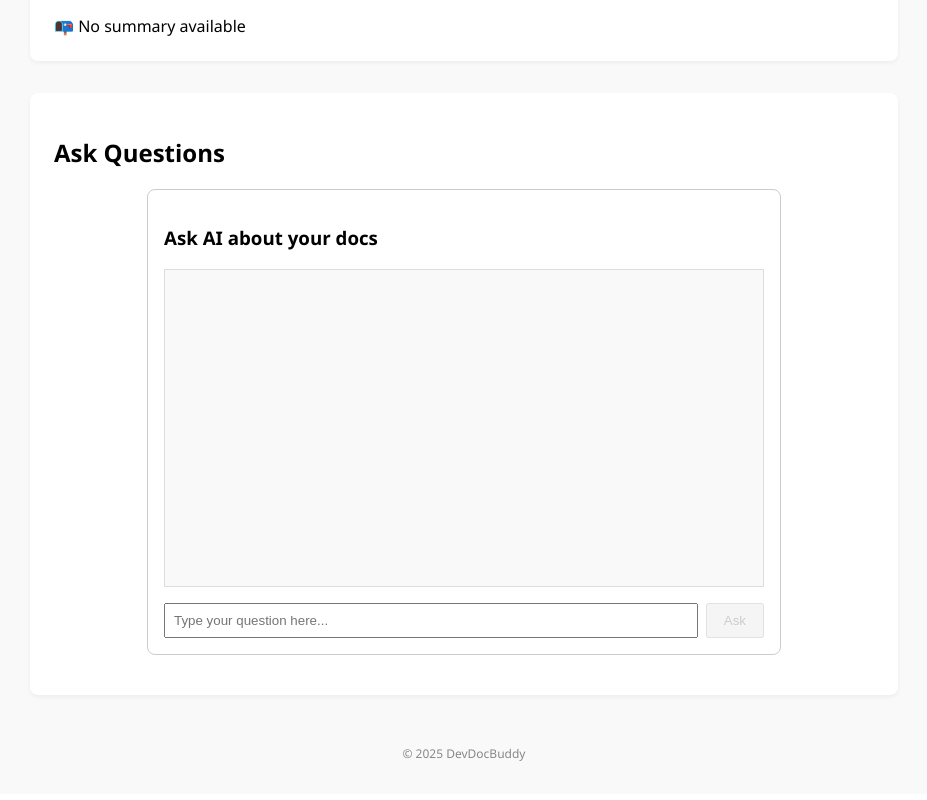
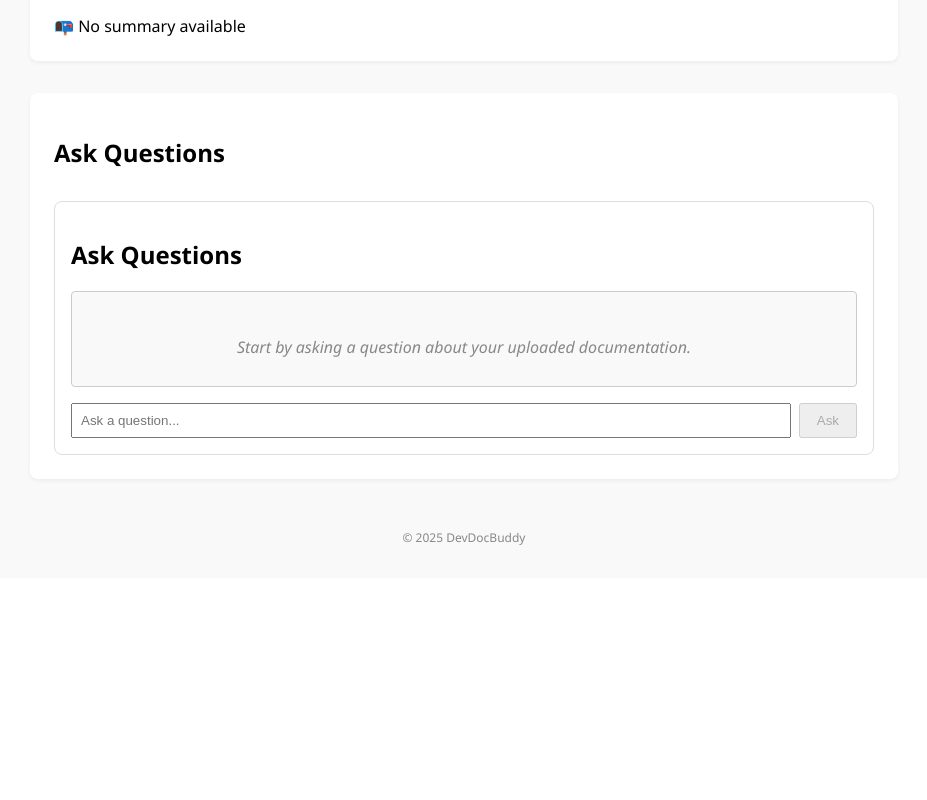
Before and after one commit to parthu34/DevDocBuddy, a Vue app in the folder frontend/: page / in a window 1280 px wide. Shown: the part 588-1388 px from the top of the page, without its empty margins (176-1103 px from the left). After the commit the page ends 1174 px from the top, so only its background shows below. Built offline with nearby package versions, Linux system fonts and the light colour scheme.

Commit message:
QAWidget simple dot loading animation

```diff
--- a/frontend/src/components/QAWidget.vue
+++ b/frontend/src/components/QAWidget.vue
@@ -1,22 +1,24 @@
 <template>
-  <div class="qa-widget">
-    <h3>Ask AI about your docs</h3>
+  <section class="qa-widget">
+    <h2>Ask Questions</h2>
 
     <div class="chat-window" ref="chatWindow">
+      <div v-if="messages.length === 0" class="empty-state">
+        <p>Start by asking a question about your uploaded documentation.</p>
+      </div>
+
       <div
         v-for="(msg, index) in messages"
         :key="index"
         :class="['message', msg.from]"
       >
-        <strong>{{ msg.from === 'user' ? 'You' : 'AI' }}:</strong>
-        <p>{{ msg.text }}</p>
+        <strong v-if="msg.from === 'user'">You:</strong>
+        <strong v-else>AI:</strong>
+        <span>{{ msg.text }}</span>
 
-        <!-- Collapsible sources -->
+        <!-- Sources collapsible section -->
         <div v-if="msg.sources && msg.sources.length" class="sources">
-          <button
-            @click="toggleSources(index)"
-            class="toggle-sources-btn"
-          >
+          <button @click="toggleSources(index)" class="toggle-sources-btn">
             {{ msg.showSources ? 'Hide Sources' : 'Show Sources' }}
           </button>
           <ul v-show="msg.showSources">
@@ -24,44 +26,45 @@
           </ul>
         </div>
       </div>
+
+      <div v-if="loading" class="message ai loading">
+        <span class="dot"></span><span class="dot"></span><span class="dot"></span>
+      </div>
     </div>
 
-    <form @submit.prevent="sendQuestion">
-      <input v-model="question" placeholder="Type your question here..." />
-      <button :disabled="loading || !question.trim()">Ask</button>
+    <form @submit.prevent="askQuestion" class="qa-form">
+      <input v-model="question" type="text" placeholder="Ask a question..." />
+      <button :disabled="loading || !question.trim()" type="submit">Ask</button>
     </form>
-
-    <p v-if="error" class="error">{{ error }}</p>
-  </div>
+  </section>
 </template>
 
 <script setup>
-import { ref, nextTick } from 'vue'
+import { ref, watch, nextTick } from 'vue'
 import axios from 'axios'
 
 const question = ref('')
-const messages = ref([]) // {from, text, sources?, showSources?}
+const messages = ref([]) // messages now can have sources and showSources props
 const loading = ref(false)
-const error = ref(null)
 const chatWindow = ref(null)
 
 function toggleSources(index) {
   messages.value[index].showSources = !messages.value[index].showSources
 }
 
-async function sendQuestion() {
+async function askQuestion() {
   if (!question.value.trim()) return
-  error.value = null
+
+  messages.value.push({ from: 'user', text: question.value })
+  const asked = question.value
+  question.value = ''
   loading.value = true
-
-  // Add user message
-  messages.value.push({ from: 'user', text: question.value })
 
   try {
     const formData = new FormData()
-    formData.append('question', question.value)
+    formData.append('question', asked)
 
-    const res = await axios.post('http://localhost:8000/api/ask', formData)
+    const res = await axios.post('/api/ask', formData)
     const answer = res.data.answer || 'No answer received.'
     const sources = res.data.sources || []
 
@@ -69,50 +72,53 @@ async function sendQuestion() {
       from: 'ai',
       text: answer,
       sources: sources,
-      showSources: false // default collapsed
+      showSources: false, // collapsed by default
     })
   } catch (err) {
-    error.value = 'Failed to get answer. Please try again.'
+    messages.value.push({ from: 'ai', text: 'Error: Failed to fetch answer.' })
   } finally {
     loading.value = false
-    question.value = ''
-
-    // Scroll chat window to bottom
-    await nextTick()
-    if (chatWindow.value) {
-      chatWindow.value.scrollTop = chatWindow.value.scrollHeight
-    }
   }
 }
+
+watch(messages, async () => {
+  await nextTick()
+  if (chatWindow.value) {
+    chatWindow.value.scrollTop = chatWindow.value.scrollHeight
+  }
+})
 </script>
 
 <style scoped>
 .qa-widget {
-  max-width: 600px;
-  margin: 1rem auto;
+  margin-top: 2rem;
+  padding: 1rem;
+  border: 1px solid #ddd;
+  border-radius: 8px;
+}
+
+.chat-window {
+  max-height: 300px;
+  overflow-y: auto;
   border: 1px solid #ccc;
-  border-radius: 8px;
-  padding: 1rem;
-}
-.chat-window {
-  height: 300px;
-  overflow-y: auto;
-  border: 1px solid #ddd;
-  padding: 0.5rem;
+  padding: 0.75rem;
   margin-bottom: 1rem;
+  border-radius: 4px;
   background: #f9f9f9;
 }
+
 .message {
-  margin-bottom: 1rem;
+  margin-bottom: 0.5rem;
 }
+
 .message.user {
-  text-align: right;
-  color: #007bff;
-}
-.message.ai {
-  text-align: left;
   color: #333;
 }
+
+.message.ai {
+  color: #2c7;
+}
+
 .sources {
   margin-top: 0.5rem;
   font-size: 0.9rem;
@@ -120,6 +126,7 @@ async function sendQuestion() {
   padding: 0.5rem;
   border-radius: 6px;
 }
+
 .toggle-sources-btn {
   background: none;
   border: none;
@@ -130,27 +137,61 @@ async function sendQuestion() {
   margin-bottom: 0.3rem;
   font-size: 0.9rem;
 }
+
 .sources ul {
   padding-left: 1.2rem;
   margin: 0;
 }
-.error {
-  color: red;
-  margin-top: 0.5rem;
-}
-form {
+
+.qa-form {
   display: flex;
   gap: 0.5rem;
 }
-input {
+
+.qa-form input {
   flex-grow: 1;
   padding: 0.5rem;
 }
-button {
+
+.qa-form button {
   padding: 0.5rem 1rem;
 }
-button:disabled {
-  opacity: 0.6;
-  cursor: not-allowed;
+
+.message.ai.loading {
+  display: flex;
+  gap: 0.3rem;
+  align-items: center;
+}
+
+.dot {
+  width: 8px;
+  height: 8px;
+  background: #42b983;
+  border-radius: 50%;
+  animation: blink 1s infinite alternate;
+}
+
+.dot:nth-child(2) {
+  animation-delay: 0.2s;
+}
+
+.dot:nth-child(3) {
+  animation-delay: 0.4s;
+}
+
+@keyframes blink {
+  0% {
+    opacity: 0.3;
+  }
+  100% {
+    opacity: 1;
+  }
+}
+
+.empty-state {
+  text-align: center;
+  color: #888;
+  font-style: italic;
+  margin-top: 2rem;
 }
 </style>
```
